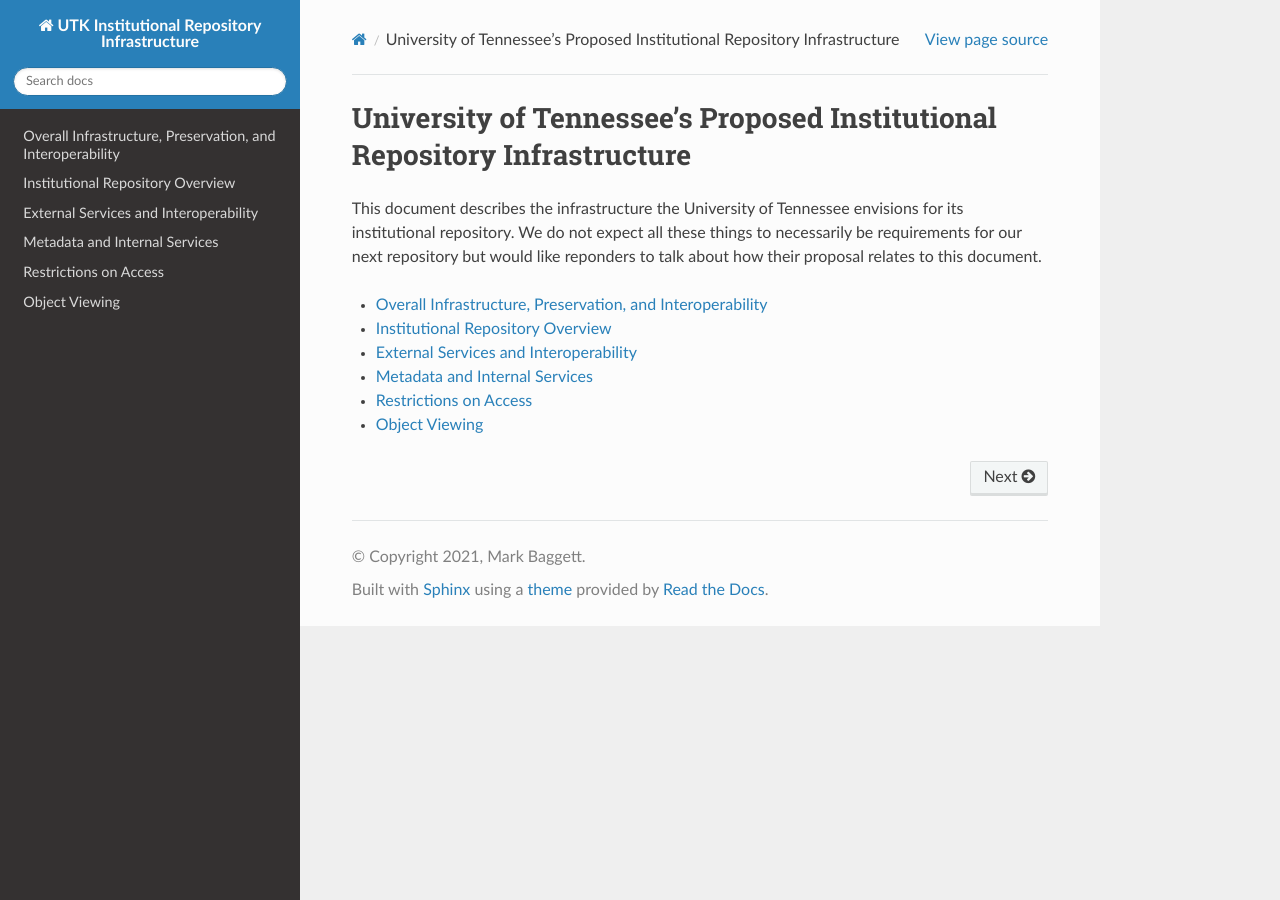
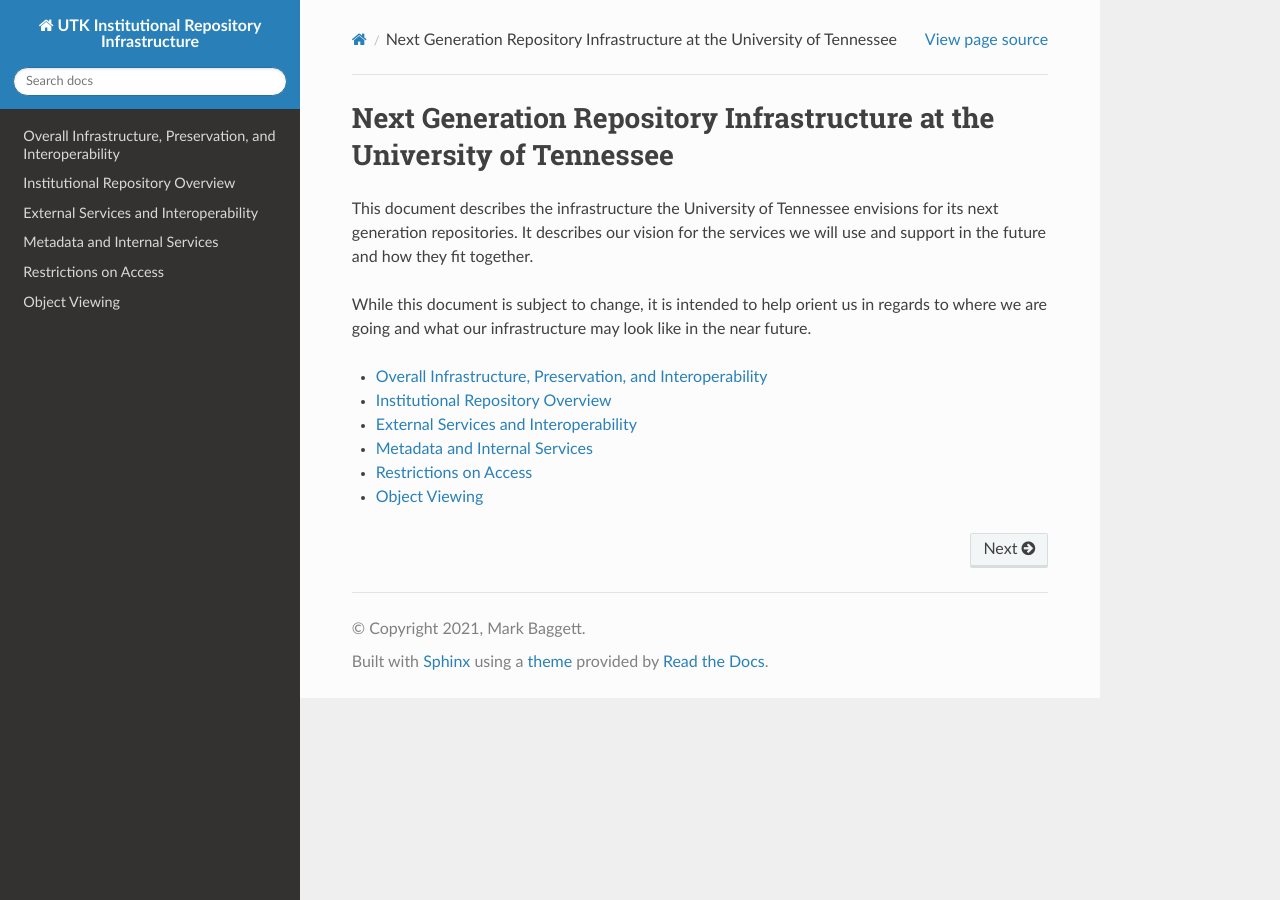
Before and after one commit to markpbaggett/marks_ir_proposal, a Sphinx documentation site: the page built from docs/source/index.rst, in a window 1280 px wide. Built offline with Sphinx 7.4.7 and the Read the Docs theme 2.0.0, drawn with Linux system fonts in a browser that asks for light colours.

Commit message:
Update intro.

```diff
--- a/docs/source/index.rst
+++ b/docs/source/index.rst
@@ -1,9 +1,11 @@
-University of Tennessee's Proposed Institutional Repository Infrastructure
-==========================================================================
+Next Generation Repository Infrastructure at the University of Tennessee
+========================================================================
 
-This document describes the infrastructure the University of Tennessee envisions for its institutional repository. We do
-not expect all these things to necessarily be requirements for our next repository but would like reponders to talk
-about how their proposal relates to this document.
+This document describes the infrastructure the University of Tennessee envisions for its next generation repositories.
+It describes our vision for the services we will use and support in the future and how they fit together.
+
+While this document is subject to change, it is intended to help orient us in regards to where we are going and what our
+infrastructure may look like in the near future.
 
 .. toctree::
    :maxdepth: 1
```
